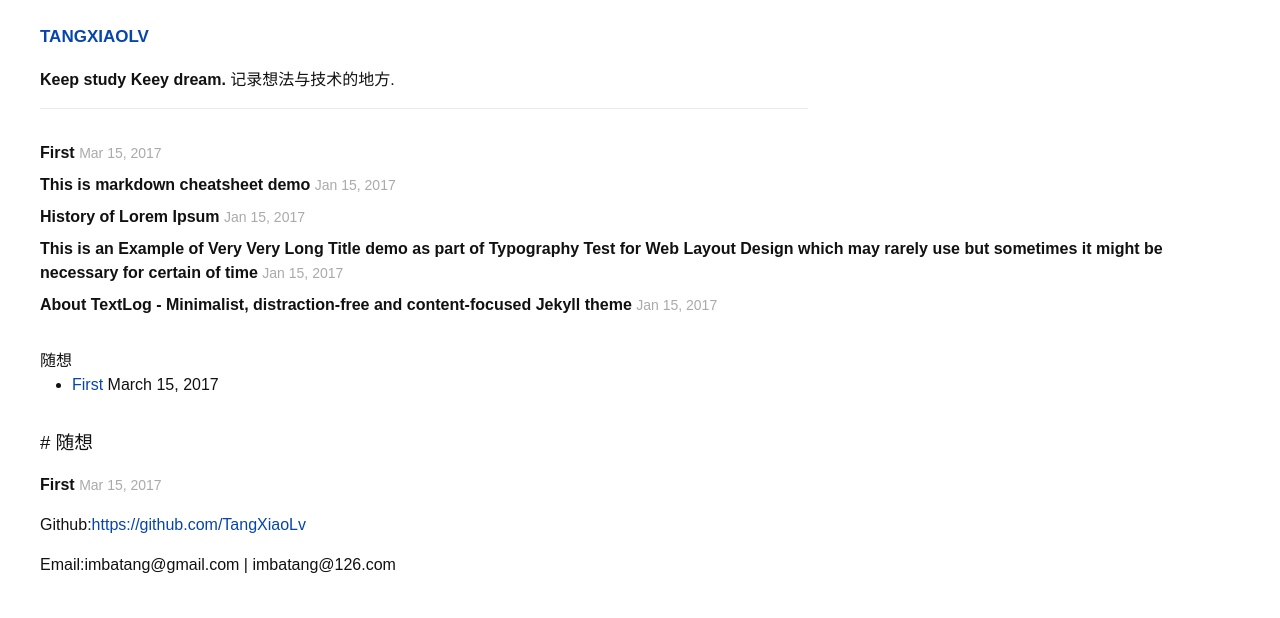
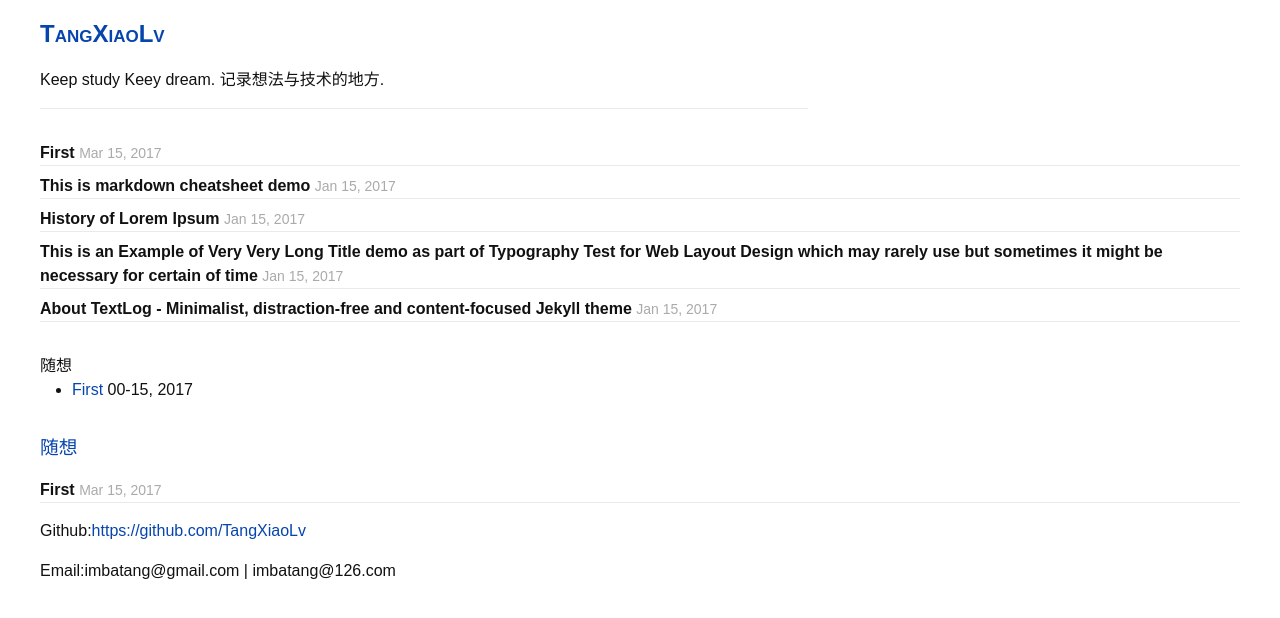
Before and after one commit to TangXiaoLv/Blog, a Jekyll site: the page built from index.html, in a window 1280 px wide. Shown: the top 618 px of the page. Built offline with Jekyll 4.4.1, drawn with Linux system fonts in a browser that asks for light colours; some web fonts are replaced.

Commit message:
update index

```diff
--- a/_layouts/post.html
+++ b/_layouts/post.html
@@ -3,7 +3,7 @@ layout: default
 ---
 <article class="post" itemscope itemtype="http://schema.org/BlogPosting">
   <header class="post-header">
-    <span class="back">&larr; <a href="{{ site.baseurl }}/">Index</a></span>
+    <span class="back">&larr; <a href="{{ site.baseurl }}/">Home</a></span>
     <h1 class="post-title" itemprop="name headline">{{ page.title }}</h1>
     <p class="post-meta">
       <time datetime="{{ page.date | date_to_xmlschema }}" itemprop="datePublished">{{ page.date | date: "%b %d, %Y" }}</time>
--- a/_sass/_layout.scss
+++ b/_sass/_layout.scss
@@ -8,7 +8,7 @@
 }
 
 .smallcap {
-    text-transform: lowercase;
+    /*text-transform: lowercase;*/
     font-variant: small-caps;
     font-size: 1.5rem;
     font-weight: bold;
@@ -37,6 +37,7 @@
 }
 
 .post-list > li {
+    border-bottom: 1px solid $grey-color-light;
     margin-bottom: $spacing-unit / 4;
     list-style-type: none;
     margin-left: -2rem;
--- a/index.html
+++ b/index.html
@@ -5,7 +5,7 @@ layout: default
     <section class="site-header">
         <h1 class="smallcap"><a class="site-title" href="{{ site.baseurl }}/">{{ site.title }}</a>
         </h1>
-        <p><b>Keep study Keey dream.</b> 记录想法与技术的地方.</p>
+        <p>Keep study Keey dream. 记录想法与技术的地方.</p>
 
     </section>
     <section>
@@ -33,7 +33,7 @@ layout: default
             {% if post.categories contains c %}
             <li>
                 <a href="{{ post.url | prepend: site.baseurl }}">{{ post.title }}</a>
-                <span class="date">{{ post.date | date: "%B %-d, %Y"  }}</span>
+                <span class="date">{{ post.date | date: "%M-%-d, %Y"  }}</span>
             </li>
             {% endif %}
             {% endfor %}
@@ -63,7 +63,7 @@ layout: default
 
     <section>
         {% for category in categories %}
-        <h3 class="category" id="{{ category | slugify }}"># {{ category }}</h3>
+        <h3 class="tag-title" id="{{ tag | slugify }}">{{ category }}</h3>
         <ul class="post-list">
             {% for post in site.posts %}
             {% if post.categories contains category %}
```
